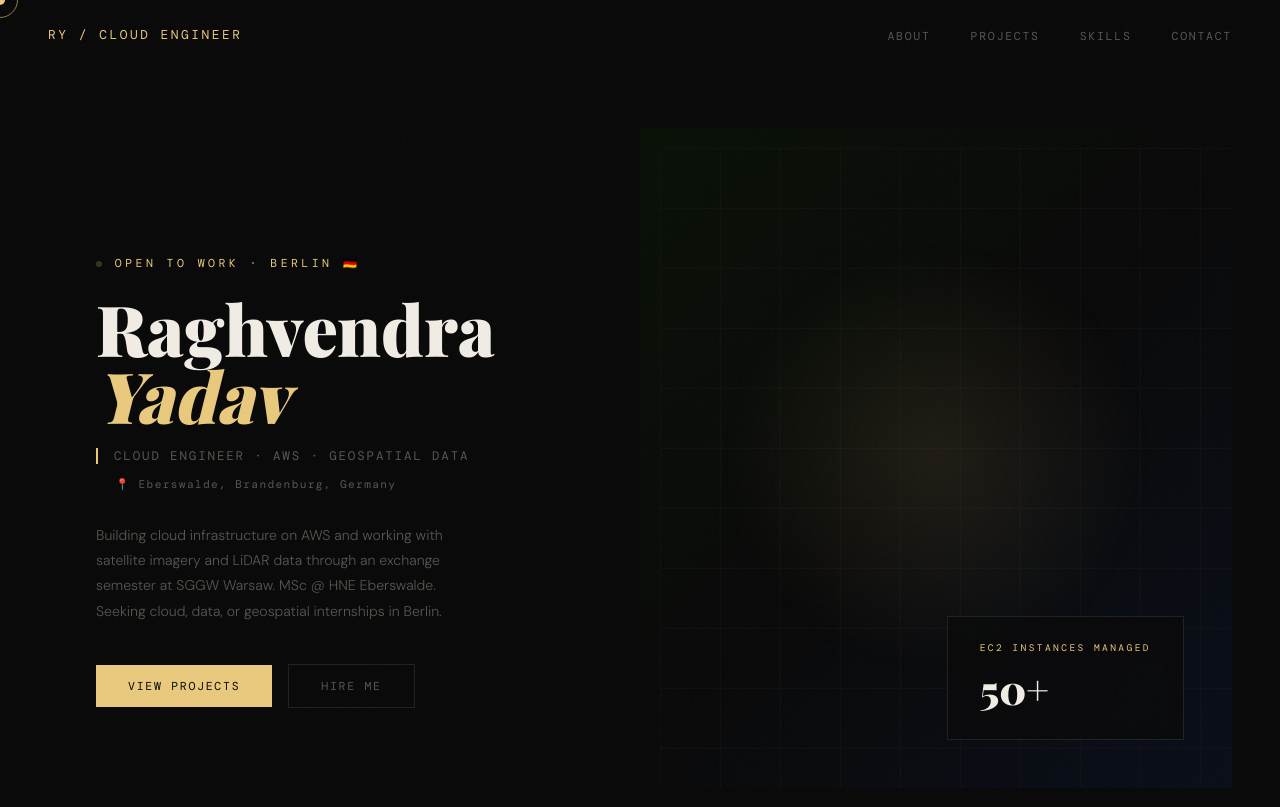
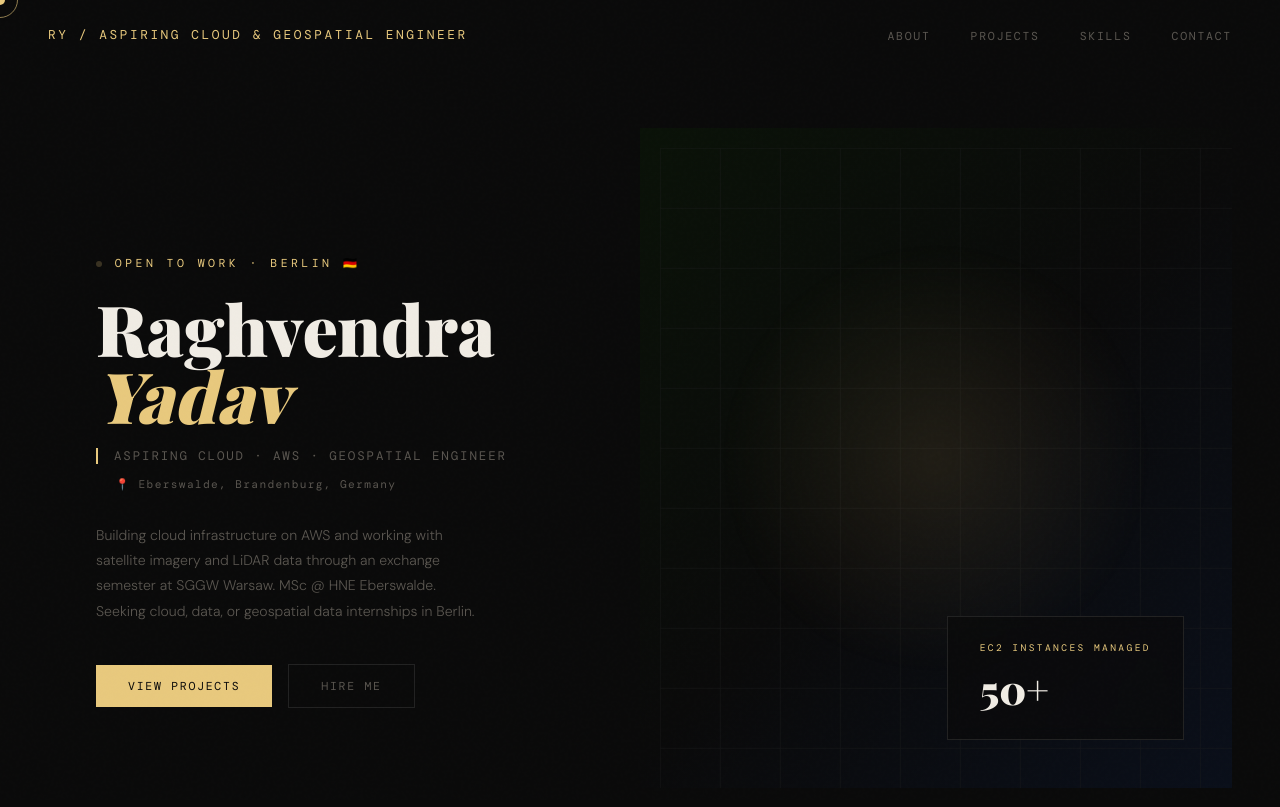
Before and after one commit to Raghvendrayadav07/Flask-portfolio-aws-elasticbeanstalk, a Flask app: page / in a window 1280 px wide. Shown: the top 807 px of the page. Run offline with Flask 3, Linux system fonts and the light colour scheme; some web fonts are replaced.

Commit message:
Update title and hero section for clarity

```diff
--- a/templates/index.html
+++ b/templates/index.html
@@ -3,7 +3,7 @@
 <head>
   <meta charset="UTF-8"/>
   <meta name="viewport" content="width=device-width, initial-scale=1.0"/>
-  <title>Raghvendra Yadav — Cloud Engineer</title>
+  <title>Raghvendra Yadav — Aspiring Cloud & Geospatial Engineer</title>
   <link href="https://fonts.googleapis.com/css2?family=Playfair+Display:ital,wght@0,700;0,900;1,700&family=DM+Mono:wght@300;400&family=DM+Sans:wght@300;400&display=swap" rel="stylesheet">
   <style>
     :root{--bg:#0a0a0a;--surface:#111;--border:#222;--accent:#e8c97d;--text:#f0ece4;--muted:#5a5650;--mono:'DM Mono',monospace;--serif:'Playfair Display',serif;--sans:'DM Sans',sans-serif}
@@ -131,7 +131,7 @@
 <div class="cursor-ring" id="cursorRing"></div>
 
 <nav id="nav">
-  <div class="nav-logo">RY / Cloud Engineer</div>
+  <div class="nav-logo">RY / Aspiring Cloud & Geospatial Engineer</div>
   <ul class="nav-links">
     <li><a href="#about">About</a></li>
     <li><a href="#projects">Projects</a></li>
@@ -144,9 +144,9 @@
   <div class="hero-left">
     <p class="hero-tag">Open to work · Berlin 🇩🇪</p>
     <h1 class="hero-name">Raghvendra<br><em>Yadav</em></h1>
-   <p class="hero-title">Cloud Engineer · AWS · Geospatial Data</p>
+   <p class="hero-title">Aspiring Cloud · AWS · Geospatial Engineer</p>
     <p class="hero-location">📍 Eberswalde, Brandenburg, Germany</p>
-    <p class="hero-summary">Building cloud infrastructure on AWS and working with satellite imagery and LiDAR data through an exchange semester at SGGW Warsaw. MSc @ HNE Eberswalde. Seeking cloud, data, or geospatial internships in Berlin.</p>
+    <p class="hero-summary">Building cloud infrastructure on AWS and working with satellite imagery and LiDAR data through an exchange semester at SGGW Warsaw. MSc @ HNE Eberswalde. Seeking cloud, data, or geospatial data internships in Berlin.</p>
     <div class="hero-cta">
       <a href="#projects" class="btn btn-primary">View Projects</a>
       <a href="#contact" class="btn btn-ghost">Hire Me</a>
```
